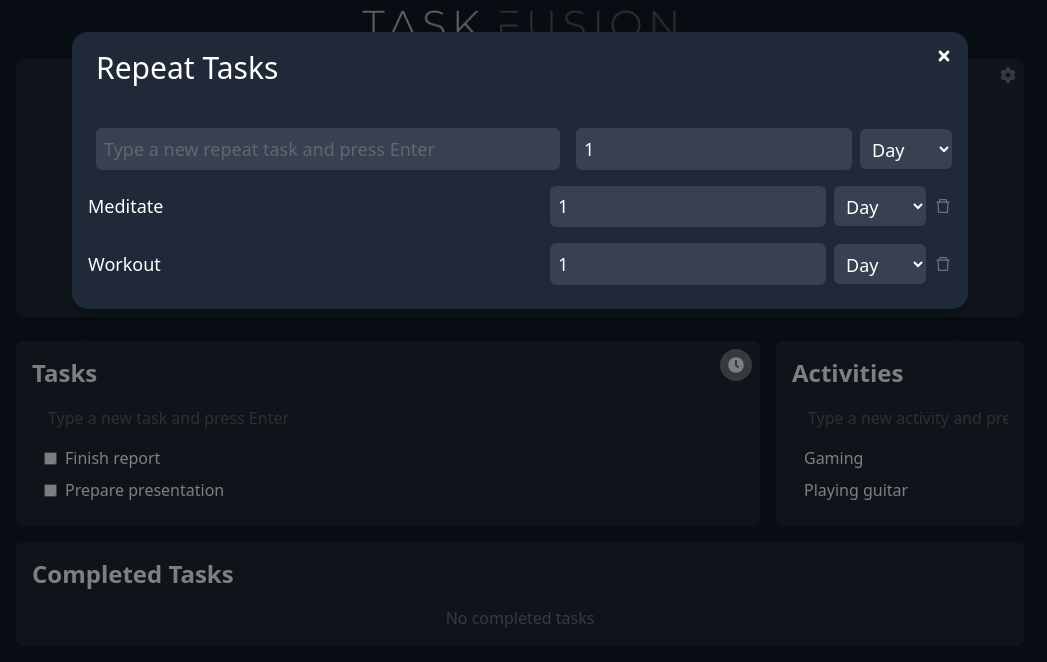
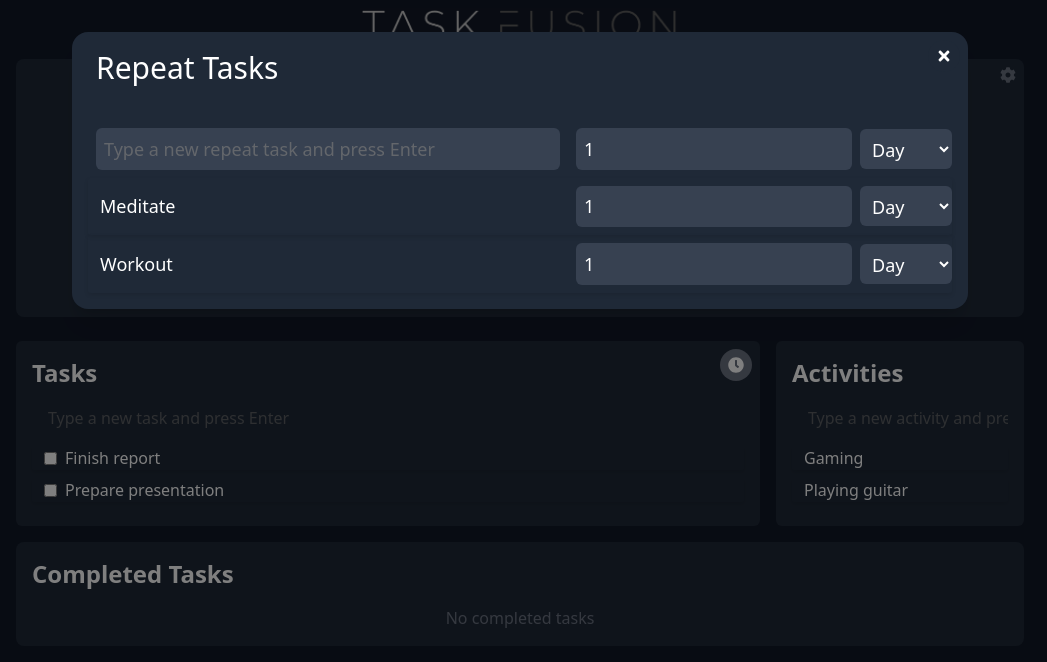
Before and after one commit to AlexZan/task-fusion, a React (Create React App) app: page / in a window 1280 px wide. Both pictures are taken after a click on the button 856 px from the left and 364 px from the top of the page. Shown: the top 662 px of the page, without its empty margins (120-1167 px from the left). Built offline with nearby package versions, Linux system fonts and the light colour scheme.

Commit message:
trash can hide by default

```diff
--- a/src/components/RepeatTasks/RepeatTasksModal.js
+++ b/src/components/RepeatTasks/RepeatTasksModal.js
@@ -14,7 +14,7 @@ function RepeatTasksTable({ tasks, children, recentlyAddedTaskId, deleteTask })
   return tasks.map((task) => (
     <div
       key={task.id}
-      className={`task-container flex justify-between items-center ${task.id === recentlyAddedTaskId ? 'highlight-task' : ''}`}
+      className={`item-container flex justify-between items-center ${task.id === recentlyAddedTaskId ? 'highlight-task' : ''}`}
     >
       <div className="flex-grow flex justify-between items-center">
         {children(task).map((Child, index) => (
```
